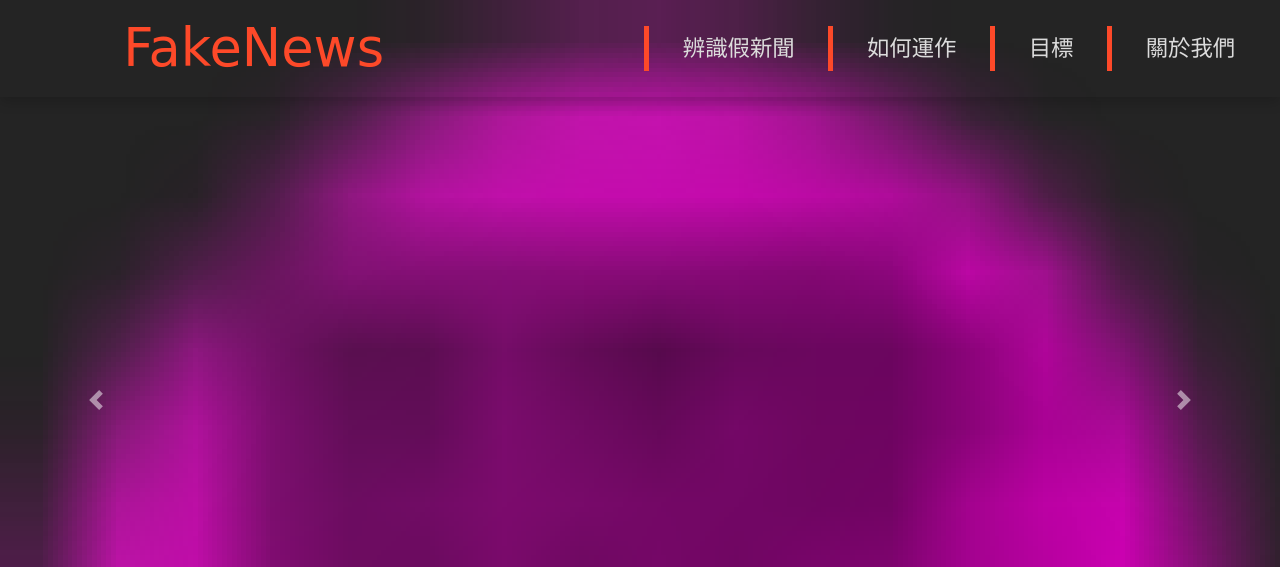
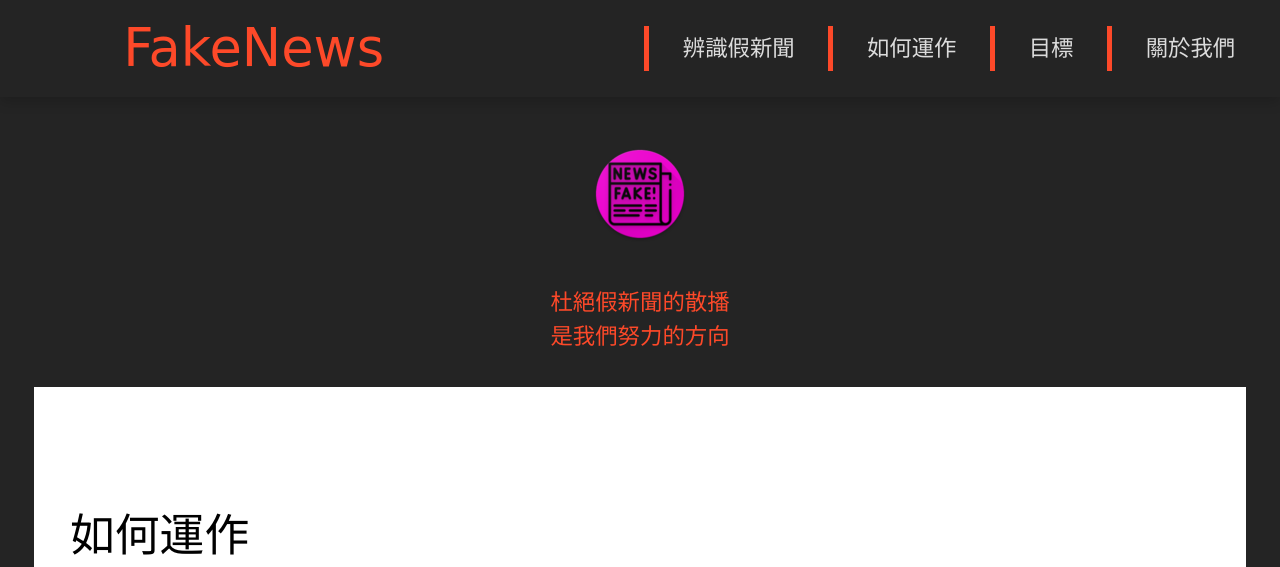
Before and after one commit to kidneyweakx/fakenews_server, a Flask app: page / in a window 1280 px wide. Shown: the top 567 px of the page. Run offline with Flask 2, Linux system fonts and the light colour scheme; some libraries are stand-ins or nearby versions; some web fonts are replaced.

Commit message:
😎 edit html

```diff
--- a/templates/index.html
+++ b/templates/index.html
@@ -65,34 +65,19 @@
         </div>
     </nav>
 
-    <!-- Banner -->
-    <div id="carouselExampleIndicators" class="carousel slide" data-ride="carousel" data-interval="2000">
-        <ol class="carousel-indicators">
-            <li data-target="#carouselExampleIndicators" data-slide-to="0" class="active"></li>
-            <li data-target="#carouselExampleIndicators" data-slide-to="1"></li>
-            <li data-target="#carouselExampleIndicators" data-slide-to="2"></li>
-        </ol>
-        <div class="carousel-inner">
-            <div class="carousel-item active">
-                <img class="d-block w-100" src="static/favicon-16x16.png" alt="First slide">
+
+    <!-- Intro -->
+    <div class="banner-black" id="Intro">
+        <div class="container">
+            <div class="col">
+                <img class="rounded mx-auto d-block" src="static/favicon-96x96.png"
+                style="max-width: 100%;height: auto;">
+
             </div>
-            <div class="carousel-item">
-                <img class="d-block w-100" src="static/favicon-32x32.png" alt="Second slide">
-            </div>
-            <div class="carousel-item">
-                <img class="d-block w-100" src="static/favicon-96x96.png" alt="Third slide">
+            <div style="font-size: 150%;">
+                <p class="text-center font-weight-bol">杜絕假新聞的散播<br>是我們努力的方向</p>
             </div>
         </div>
-        <a class="carousel-control-prev" href="#carouselExampleIndicators" role="button" data-slide="prev">
-            <span class="carousel-control-prev-icon" aria-hidden="true"></span>
-            <span class="sr-only">Previous</span>
-        </a>
-        <a class="carousel-control-next" href="#carouselExampleIndicators" role="button" data-slide="next">
-            <span class="carousel-control-next-icon" aria-hidden="true"></span>
-            <span class="sr-only">Next</span>
-        </a>
-    </div>
-
         <!-- How to use -->
         <div class="banner-white" id="how">
             <div class="container">
@@ -101,16 +86,25 @@
                 </div>
                 <div class="row justify-content-center text-center" data-aos="fade-up-left" data-aos-duration="3000">
                     <div class="col-6 col-md-4">
-                    <img src="static/iot1.jpg">
-                    <p>>利用物聯網裝置截取圖片</p>
+                        <img class="rounded mx-auto d-block" src="static/logo/logo1.png"
+                        alt="Responsive image">
+                        <p text-center font-weight-bol>> 樹莓派物聯網裝置  </p>
                     </div>
                     <div class="col-6 col-md-4">
-                    <img src="static/iot2.jpg">
-                    <p>>傳送至服務器，並對文字訊息進行處理</p>
+                        <img class="rounded mx-auto d-block" src="static/logo/logo2.png"
+                        alt="Responsive image">
+                        <p text-center font-weight-bol>> 網頁前端  </p>
+                    </div>
+                    <div class="w-100"></div>
+                    <div class="col-6 col-md-4">
+                        <img class="rounded mx-auto d-block" src="static/logo/logo3.png"
+                        alt="Responsive image">
+                        <p>> 手機應用程式  </p>
                     </div>
                     <div class="col-6 col-md-4">
-                    <img src="static/iot1.jpg">
-                    <p>>輸出分析結果</p>
+                        <img class="rounded mx-auto d-block" src="static/logo/logo4.png"
+                        alt="Responsive image" >
+                        <p>> 伺服器後端   </p>
                     </div>
                 </div>
             </div>
```
Also changed, not shown: templates/upload.html (+8 -3 lines). Lines whose indentation alone changed are shown as unchanged.
